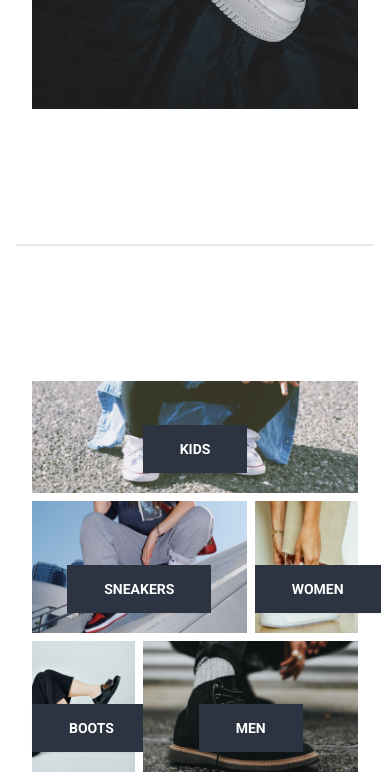
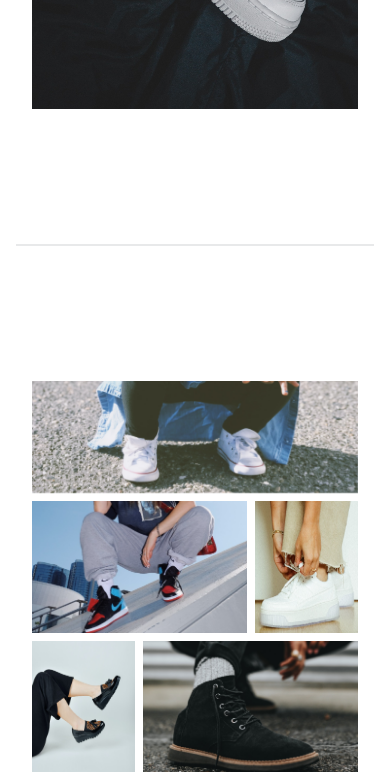
Before and after one commit to MohammadrezaNadirkhanloo/Shoe-shop, a website: page index.html in a window 390 px wide. Shown: the part 3901-4673 px from the top of the page. Drawn offline with Linux system fonts and the light colour scheme.

Commit message:
Feat : add style mobile section img

```diff
--- a/index.html
+++ b/index.html
@@ -307,67 +307,48 @@
         <div class="grid grid-cols-3 gap-2">
           <div class="relative col-span-3">
             <img src="./assets/img/Rectangle 18.png" class="w-full" />
-            <div
-              class="absolute inset-x-0 bottom-5 text-center"
-            >
-              <button
-                class="btn btn-neutral rounded-none text-white px-9"
-              >
-              KIDS
+            <div class="absolute inset-x-0 bottom-5 text-center">
+              <button class="btn btn-neutral rounded-none text-white px-9 hidden md:inline">
+                KIDS
               </button>
             </div>
           </div>
           <div class="relative col-span-2">
             <img src="./assets/img/Rectangle 19.png" class="w-full" />
-            <div
-              class="absolute inset-x-0 bottom-5 text-center"
-            >
-              <button
-                class="btn btn-neutral rounded-none text-white px-9"
-              >
-
-              SNEAKERS
+            <div class="absolute inset-x-0 bottom-5 text-center">
+              <button class="btn btn-neutral rounded-none text-white px-9 hidden md:inline">
+                SNEAKERS
               </button>
             </div>
           </div>
           <div class="relative col-span-1">
             <img src="./assets/img/Rectangle 20.png" class="w-full h-full" />
-            <div
-              class="absolute inset-x-0 bottom-5 text-center"
-            >
-              <button
-                class="btn btn-neutral rounded-none text-white px-9"
-              >
-              WOMEN
+            <div class="absolute inset-x-0 bottom-5 text-center">
+              <button class="btn btn-neutral rounded-none text-white px-9 hidden md:inline">
+                WOMEN
               </button>
             </div>
           </div>
           <div class="relative">
             <img src="./assets/img/Rectangle 22.png" class="w-full h-full" />
-            <div
-              class="absolute inset-x-0 bottom-5 text-center"
-            >
-              <button
-                class="btn btn-neutral rounded-none text-white px-9"
-              >
-              BOOTS
+            <div class="absolute inset-x-0 bottom-5 text-center">
+              <button class="btn btn-neutral rounded-none text-white px-9 hidden md:inline">
+                BOOTS
               </button>
             </div>
           </div>
           <div class="relative col-span-2">
             <img src="./assets/img/Rectangle 21.png" class="w-full" />
-            <div
-              class="absolute inset-x-0 bottom-5 text-center"
-            >
-              <button
-                class="btn btn-neutral rounded-none text-white px-9"
-              >
-              MEN
+            <div class="absolute inset-x-0 bottom-5 text-center">
+              <button class="btn btn-neutral rounded-none text-white px-9 hidden md:inline">
+                MEN
               </button>
             </div>
           </div>
         </div>
       </section>
+
+
     </div>
 
     <footer></footer>
```
Also changed, not shown: assets/img/Services (1).png (added), assets/img/Services (2).png (added), assets/img/Services.png (added), build/tailwind.css.
